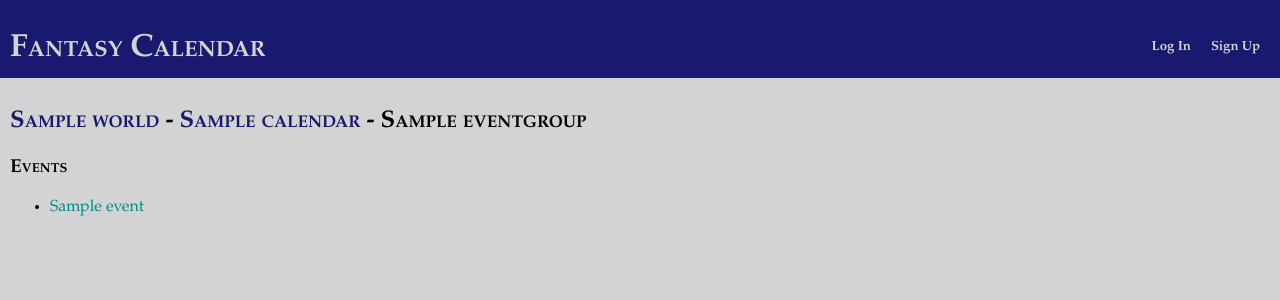
After one commit to hyperslab/fantasy-calendar, a Django app: template fantasycalendar/templates/fantasycalendar/event_group_detail.html in a window 1280 px wide. The commit adds this page. Shown: the top 300 px of the page. Run offline with Django 4.2, Linux system fonts and the light colour scheme; the template is opened without the code that fills it: most values are stand-ins (such as "Sample title", 1, 10 or a date in 2020).

Commit message:
Add create/detail/update pages for EventGroup

```diff
--- a/fantasycalendar/models.py
+++ b/fantasycalendar/models.py
@@ -973,6 +973,11 @@ class EventGroup(models.Model):
     def __str__(self):
         return self.event_group_name
 
+    def get_absolute_url(self):
+        return reverse('fantasycalendar:event-group-detail', kwargs={'pk': self.pk,
+                                                                     'calendar_key': self.calendar.pk,
+                                                                     'world_key': self.calendar.world.pk})
+
 
 class DateFormat(models.Model):
     calendar = models.ForeignKey(Calendar, on_delete=models.CASCADE)
--- /dev/null
+++ b/fantasycalendar/templates/fantasycalendar/event_group_detail.html
@@ -0,0 +1,22 @@
+{% extends "fantasycalendar/base.html" %}
+
+{% block title %}
+Event Group Detail
+{% endblock %}
+
+{% block content %}
+<h2><a href="{% url 'fantasycalendar:world-detail' eventgroup.calendar.world_id %}">{{ eventgroup.calendar.world.world_name }}</a> - <a
+        href="{% url 'fantasycalendar:calendar-detail' eventgroup.calendar.world_id eventgroup.calendar_id %}">{{ eventgroup.calendar.calendar_name }}</a> - {{ eventgroup.event_group_name }}{% if user.pk == eventgroup.calendar.world.creator.pk %}
+    <a href="{% url 'fantasycalendar:event-group-update' eventgroup.calendar.world_id eventgroup.calendar_id eventgroup.id %}">(edit)</a>{% endif %}</h2>
+<h3>Events</h3>
+{% if eventgroup.event_set %}
+    <ul>
+    {% for event in eventgroup.event_set.all %}
+        <li><a href="{% url 'fantasycalendar:event-detail' event.calendar.world_id event.calendar.id event.id %}">{{ event.event_name }}</a>{% if user.pk == event.calendar.world.creator.pk %} <a
+                href="{% url 'fantasycalendar:event-update' event.calendar.world_id event.calendar.id event.id %}">(edit)</a>{% endif %}</li>
+    {% endfor %}
+    </ul>
+{% else %}
+    <p>No events have been added to this event group.</p>
+{% endif %}
+{% endblock %}
--- a/fantasycalendar/urls.py
+++ b/fantasycalendar/urls.py
@@ -48,6 +48,12 @@ urlpatterns = [
          name="event-create"),
     path("worlds/<int:world_key>/calendars/<int:calendar_key>/events/<int:pk>/edit/", views.EventUpdateView.as_view(),
          name="event-update"),
+    path("worlds/<int:world_key>/calendars/<int:calendar_key>/event-groups/<int:pk>/",
+         views.EventGroupDetailView.as_view(), name="event-group-detail"),
+    path("worlds/<int:world_key>/calendars/<int:calendar_key>/event-groups/new/", views.EventGroupCreateView.as_view(),
+         name="event-group-create"),
+    path("worlds/<int:world_key>/calendars/<int:calendar_key>/event-groups/<int:pk>/edit/",
+         views.EventGroupUpdateView.as_view(), name="event-group-update"),
     path("worlds/<int:world_key>/calendars/<int:calendar_key>/time-units/<int:timeunit_key>/date-formats/<int:pk>/",
          views.DateFormatDetailView.as_view(), name="date-format-detail"),
     path("worlds/<int:world_key>/calendars/<int:calendar_key>/time-units/<int:timeunit_key>/date-formats/new/",
```
Also changed, not shown: fantasycalendar/templates/fantasycalendar/calendar_detail.html (+13 -1 lines), fantasycalendar/templates/fantasycalendar/event_group_create_form.html (added, +12 -0 lines), fantasycalendar/templates/fantasycalendar/event_group_update_form.html (added, +12 -0 lines), fantasycalendar/views.py (+36 -1 lines).
